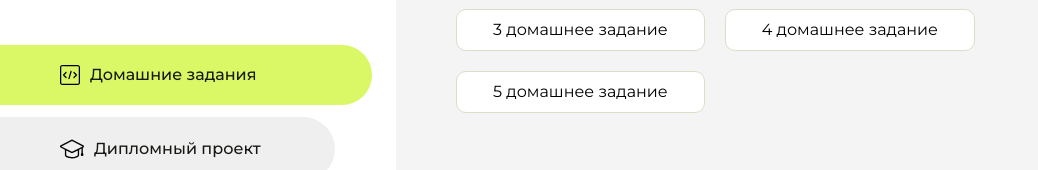
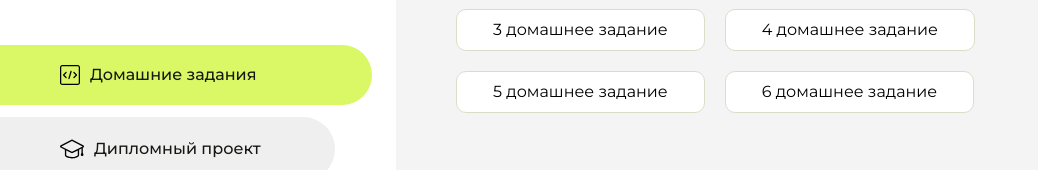
Before and after one commit to Timurqzq/homework, a plain HTML site: page index.html in a window 1280 px wide. Shown: the part 291-461 px from the top of the page, without its empty margins (0-1038 px from the left). Drawn offline with Linux system fonts and the light colour scheme.

Commit message:
Update index.html

```diff
--- a/index.html
+++ b/index.html
@@ -107,6 +107,9 @@
                      <li class="content__list-item">
                         <a href="css-35/index.html">5 домашнее задание</a>
                     </li>
+                      <li class="content__list-item">
+                        <a href="css-46/index.html">6 домашнее задание</a>
+                    </li>
 
                 </ul>
             </div>
```
